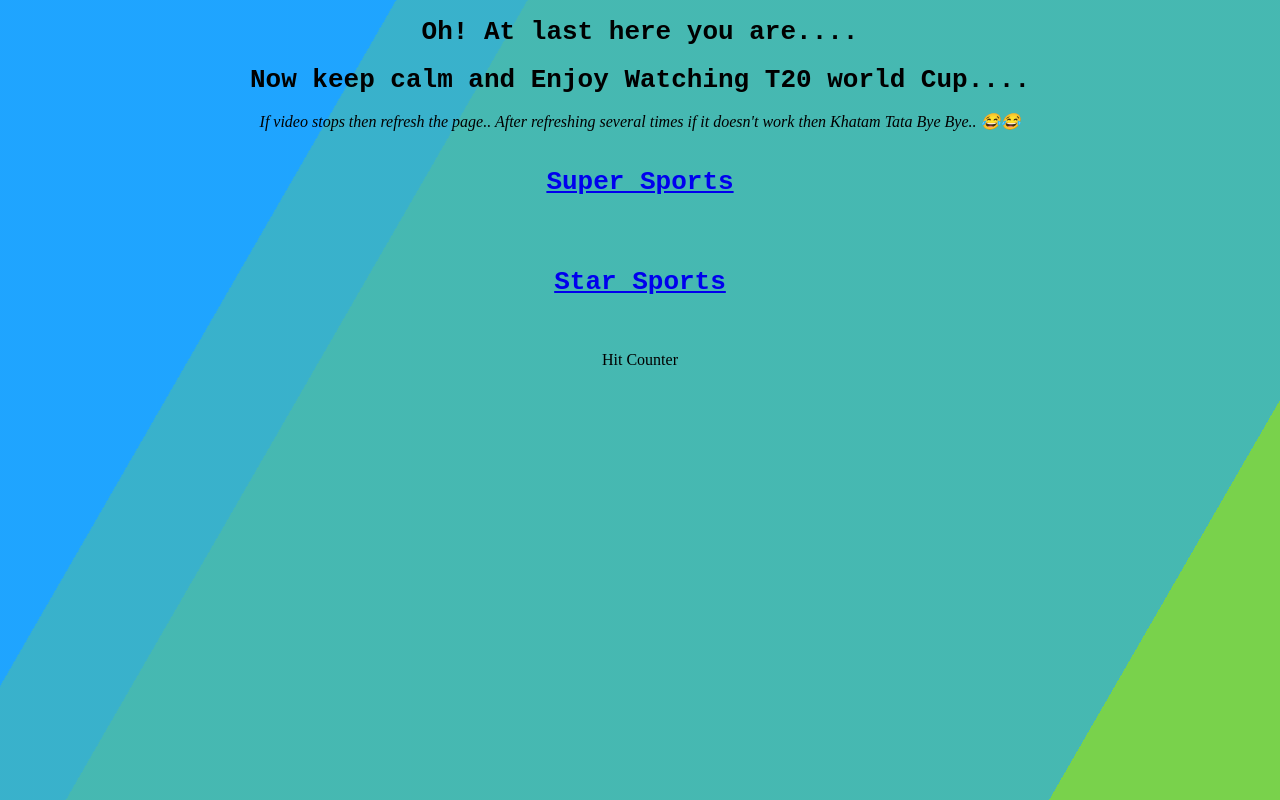
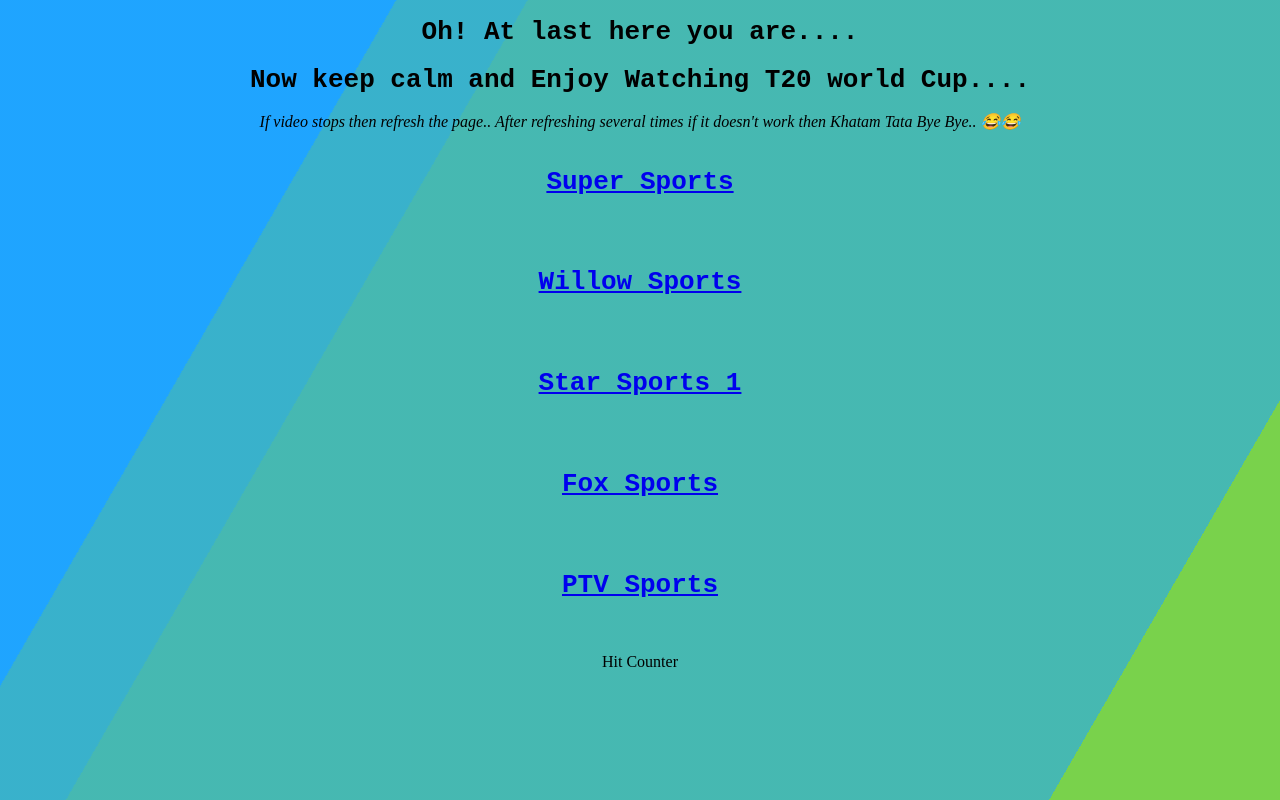
Before and after one commit to 2021T20/tv, a plain HTML site: page index.html in a window 1280 px wide. Drawn offline with Linux system fonts and the light colour scheme.

Commit message:
Update index.html

```diff
--- a/index.html
+++ b/index.html
@@ -82,7 +82,26 @@ font-family:monospace;
         <br>
         <br>
 
-        <h1><a href="Willow.html"> Star Sports </a></h1>
+        <h1><a href="Willow.html"> Willow Sports </a></h1>
+
+
+        <br>
+        <br>
+
+        <h1><a href="Star1.html"> Star Sports 1 </a></h1>
+
+
+        <br>
+        <br>
+
+        <h1><a href="fox.html"> Fox Sports </a></h1>
+
+        <br>
+        <br>
+
+        <h1><a href="ptv.html"> PTV Sports </a></h1>
+
+
 
 
 
```
